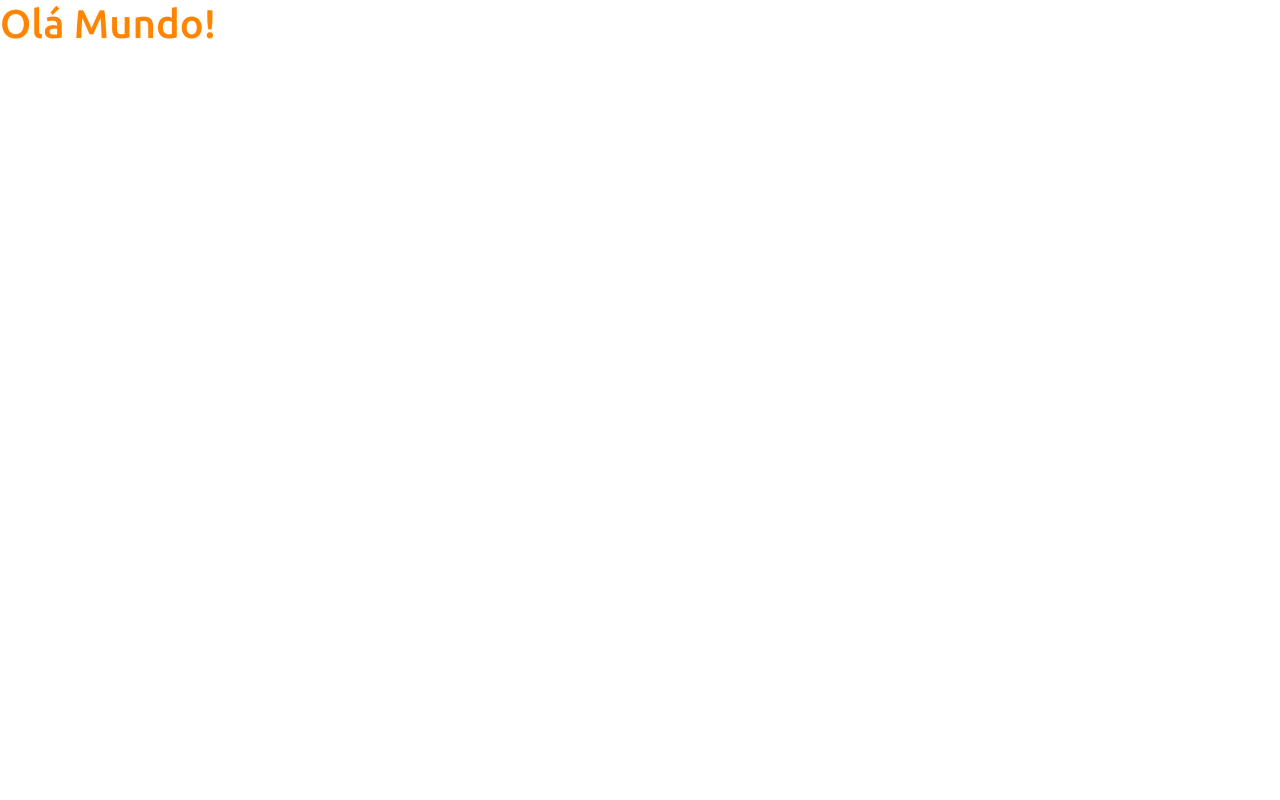
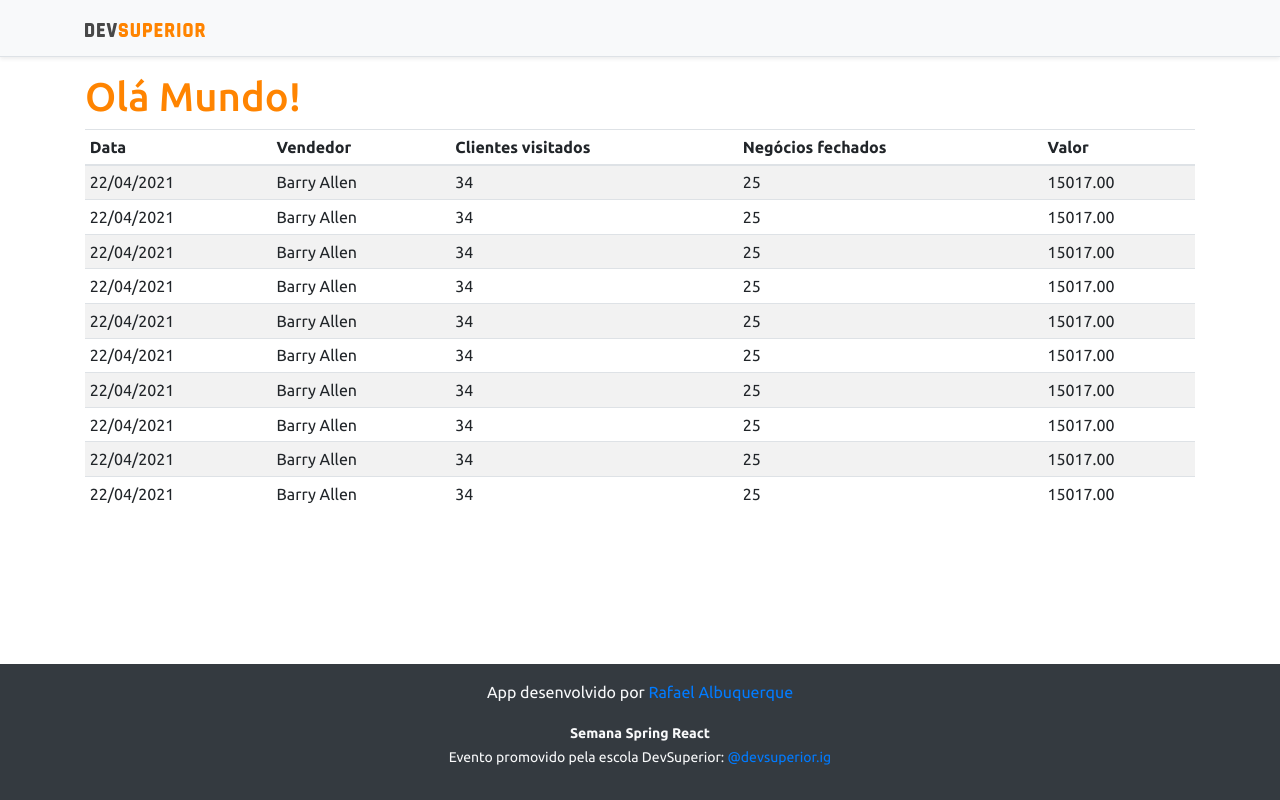
Before and after one commit to roalbuquerque/Dashboard-vendas-sds3, a React (Create React App) app in the folder frontend/: page / in a window 1280 px wide. Built offline with nearby package versions, Linux system fonts and the light colour scheme.

Commit message:
Basic static components

```diff
--- a/frontend/src/App.tsx
+++ b/frontend/src/App.tsx
@@ -1,8 +1,18 @@
+import DataTable from "components/DataTable";
+import Footer from "components/Footer";
+import NavBar from "components/NavBar";
+
 function App() {
   return (
-    <div>
-      <h1 className="text-primary">Olá Mundo!</h1>
-    </div>
+    <>
+      <NavBar />
+      <div className="container">
+        <h1 className="text-primary">Olá Mundo!</h1>
+
+        <DataTable />
+      </div>
+      <Footer />
+    </>
   );
 }
 
--- /dev/null
+++ b/frontend/src/components/DataTable/index.tsx
@@ -0,0 +1,91 @@
+const DataTable = () => {
+  return (
+    <div className="table-responsive">
+      <table className="table table-striped table-sm">
+        <thead>
+          <tr>
+            <th>Data</th>
+            <th>Vendedor</th>
+            <th>Clientes visitados</th>
+            <th>Negócios fechados</th>
+            <th>Valor</th>
+          </tr>
+        </thead>
+        <tbody>
+          <tr>
+            <td>22/04/2021</td>
+            <td>Barry Allen</td>
+            <td>34</td>
+            <td>25</td>
+            <td>15017.00</td>
+          </tr>
+          <tr>
+            <td>22/04/2021</td>
+            <td>Barry Allen</td>
+            <td>34</td>
+            <td>25</td>
+            <td>15017.00</td>
+          </tr>
+          <tr>
+            <td>22/04/2021</td>
+            <td>Barry Allen</td>
+            <td>34</td>
+            <td>25</td>
+            <td>15017.00</td>
+          </tr>
+          <tr>
+            <td>22/04/2021</td>
+            <td>Barry Allen</td>
+            <td>34</td>
+            <td>25</td>
+            <td>15017.00</td>
+          </tr>
+          <tr>
+            <td>22/04/2021</td>
+            <td>Barry Allen</td>
+            <td>34</td>
+            <td>25</td>
+            <td>15017.00</td>
+          </tr>
+          <tr>
+            <td>22/04/2021</td>
+            <td>Barry Allen</td>
+            <td>34</td>
+            <td>25</td>
+            <td>15017.00</td>
+          </tr>
+          <tr>
+            <td>22/04/2021</td>
+            <td>Barry Allen</td>
+            <td>34</td>
+            <td>25</td>
+            <td>15017.00</td>
+          </tr>
+          <tr>
+            <td>22/04/2021</td>
+            <td>Barry Allen</td>
+            <td>34</td>
+            <td>25</td>
+            <td>15017.00</td>
+          </tr>
+          <tr>
+            <td>22/04/2021</td>
+            <td>Barry Allen</td>
+            <td>34</td>
+            <td>25</td>
+            <td>15017.00</td>
+          </tr>
+          <tr>
+            <td>22/04/2021</td>
+            <td>Barry Allen</td>
+            <td>34</td>
+            <td>25</td>
+            <td>15017.00</td>
+          </tr>
+        </tbody>
+      </table>
+    </div>
+  );
+};
+
+export default DataTable;
--- /dev/null
+++ b/frontend/src/components/Footer/index.tsx
@@ -0,0 +1,34 @@
+const Footer = () => {
+  return (
+    <footer className="footer mt-auto py-3 bg-dark">
+      <div className="container">
+        <p className="text-light">
+          App desenvolvido por{" "}
+          <a
+            href="https://github.com/roalbuquerque"
+            target="_blank"
+            rel="noreferrer"
+          >
+            Rafael Albuquerque
+          </a>
+        </p>
+        <p className="text-light">
+          <small>
+            <strong>Semana Spring React</strong>
+            <br />
+            Evento promovido pela escola DevSuperior:{" "}
+            <a
+              href="https://instagram.com/devsuperior.ig"
+              target="_blank"
+              rel="noreferrer"
+            >
+              @devsuperior.ig
+            </a>
+          </small>
+        </p>
+      </div>
+    </footer>
+  );
+};
+
+export default Footer;
--- /dev/null
+++ b/frontend/src/components/NavBar/index.tsx
@@ -0,0 +1,15 @@
+import ImgDsDark from "assets/img/ds-dark.svg";
+
+const NavBar = () => {
+  return (
+    <div className="d-flex flex-column flex-md-row align-items-center p-3 px-md-4 mb-3 bg-light border-bottom shadow-sm">
+      <div className="container">
+        <nav className="my-2 my-md-0 mr-md-3">
+          <img src={ImgDsDark} alt="DevSuperior" width="120" />
+        </nav>
+      </div>
+    </div>
+  );
+};
+
+export default NavBar;
```
Also changed, not shown: frontend/src/assets/img/ds-dark.svg (added).
